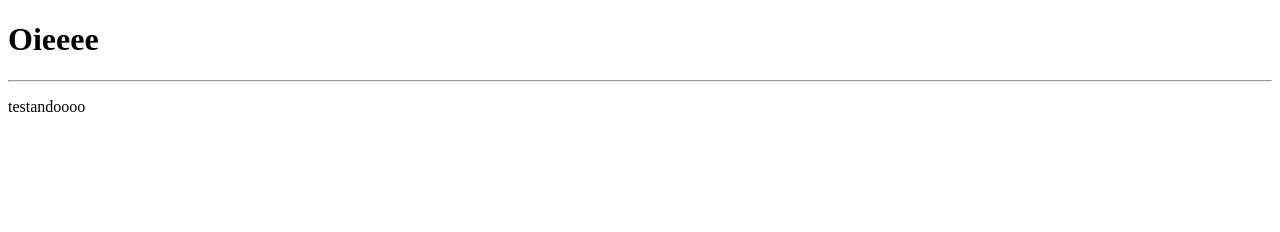
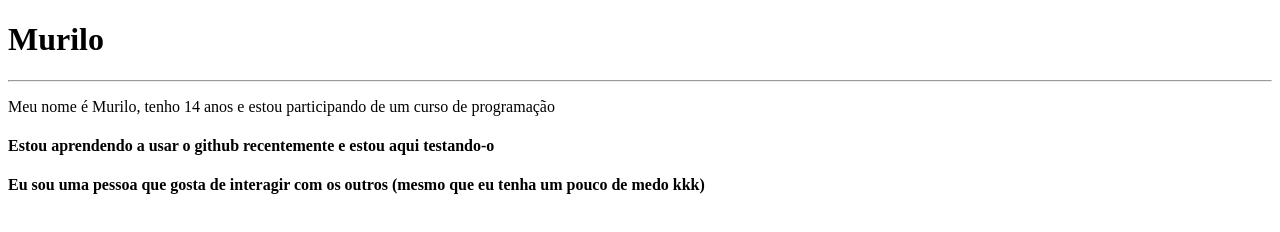
Before and after one commit to Brimbilho/primeirorepositorio, a plain HTML site: page index.html in a window 1280 px wide. Drawn offline with Linux system fonts and the light colour scheme.

Commit message:
Update index.html

```diff
--- a/index.html
+++ b/index.html
@@ -4,8 +4,10 @@
         <title>página de teste commit</title>
     </head>
     <body>
-        <h1>Oieeee</h1>
+        <h1>Murilo</h1>
         <hr>
-        <p>testandoooo</p>
+        <p>Meu nome é Murilo, tenho 14 anos e estou participando de um curso de programação</p>
+        <h4>Estou aprendendo a usar o github recentemente e estou aqui testando-o</h4>
+        <h4>Eu sou uma pessoa que gosta de interagir com os outros (mesmo que eu tenha um pouco de medo kkk)</h4>
     </body>
 </html>
```
